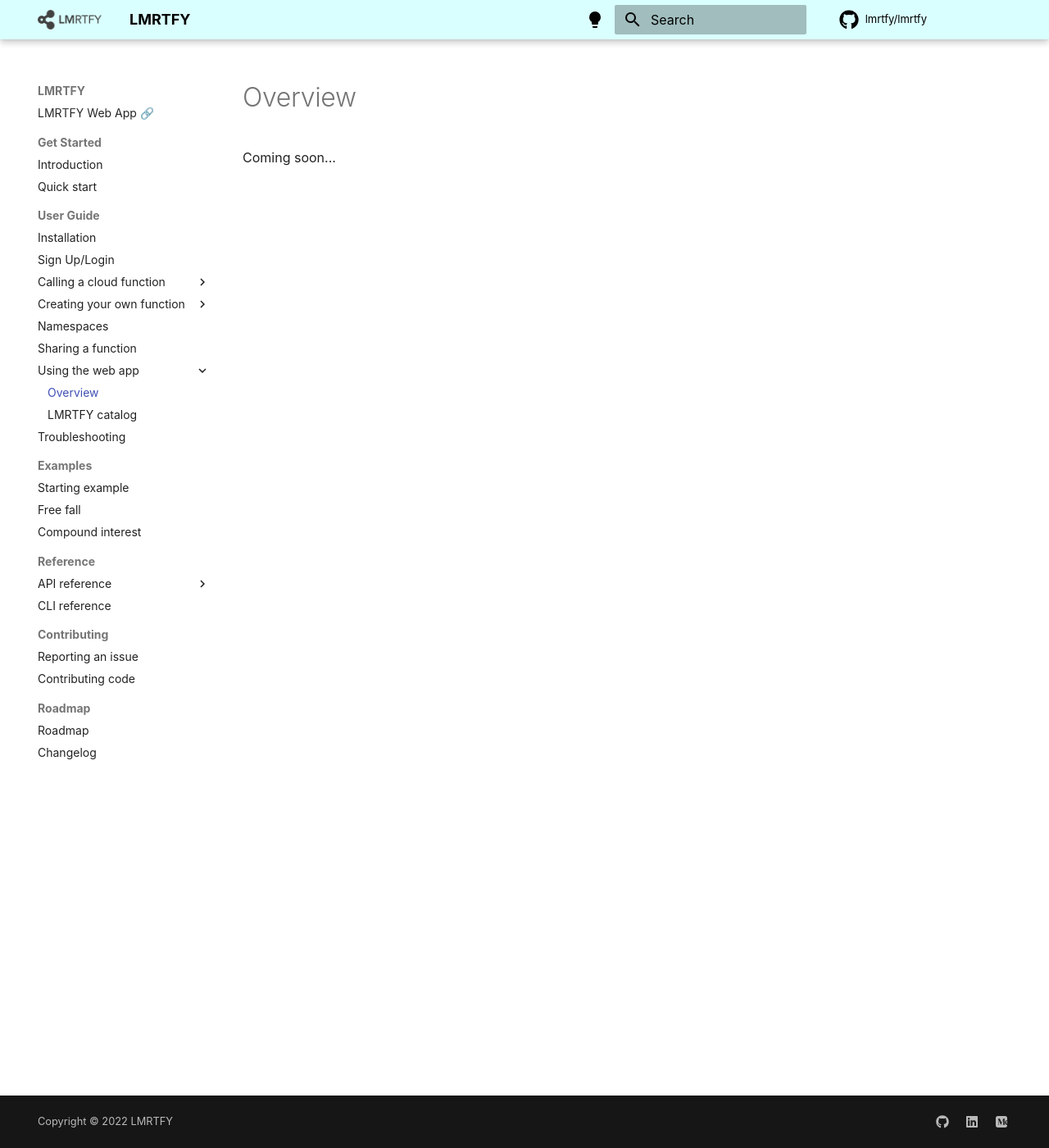
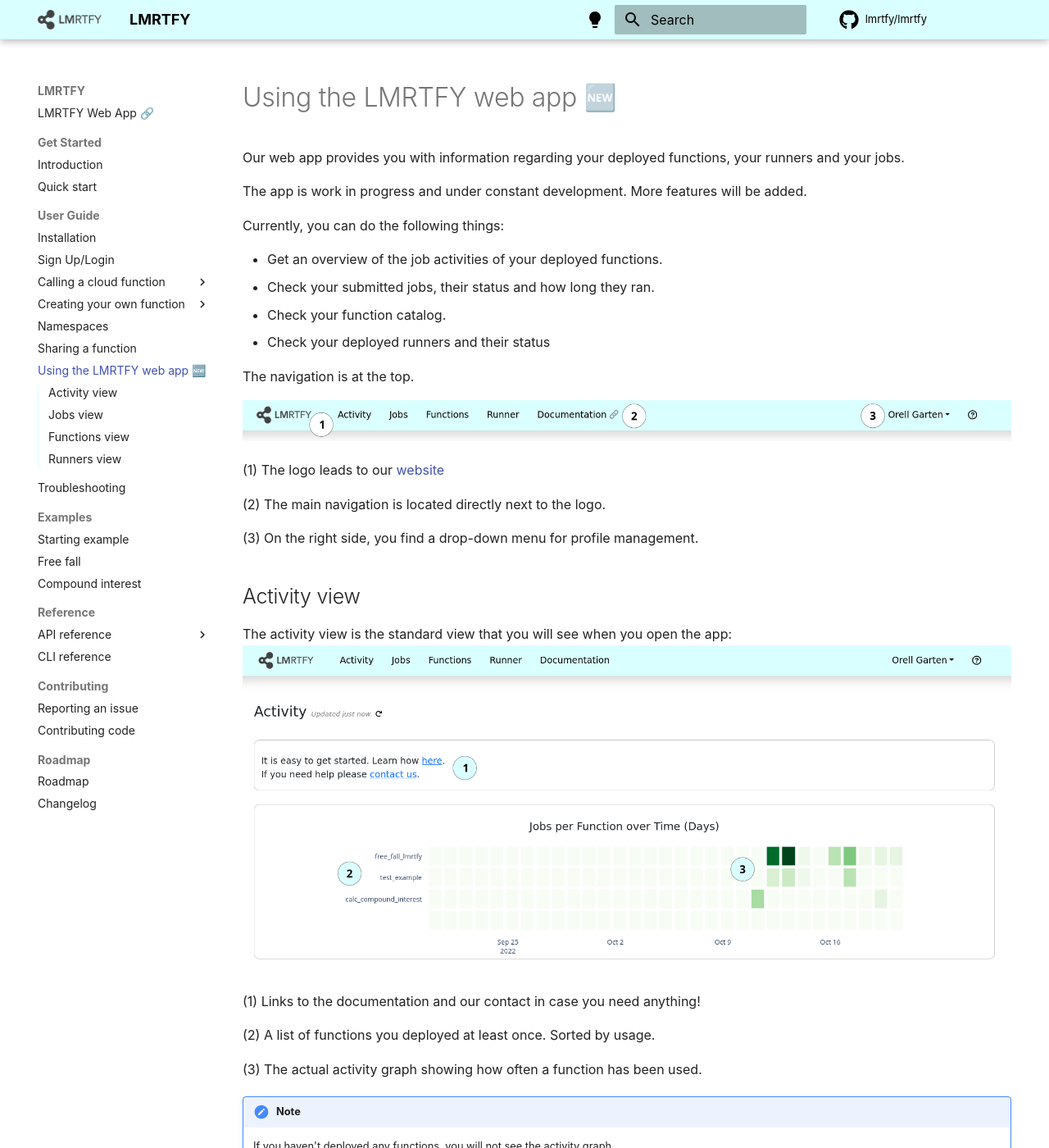
Before and after one commit to lmrtfy/lmrtfy, an MkDocs documentation site: the page built from docs/user_guide/web_app/overview.md, in a window 1280 px wide and 1400 px high. Shown: the whole window at 82% size. Built offline with MkDocs 1.6.1 and Material for MkDocs 9.7.7, drawn with Linux system fonts in a browser that asks for light colours; comment, search, counter and statistics services are not loaded; the version menu is left out; some of the changed text lies outside the part shown.

Commit message:
added web app docs

```diff
--- a/docs/requirements.txt
+++ b/docs/requirements.txt
@@ -28,3 +28,4 @@ six==1.16.0
 urllib3==1.26.12
 verspec==0.1.0
 watchdog==2.1.9
+mkdocs-glightbox==0.3.0
--- a/docs/user_guide/web_app/overview.md
+++ b/docs/user_guide/web_app/overview.md
@@ -1 +1,85 @@
-Coming soon...
+Our web app provides you with information regarding your deployed functions, your runners and
+your jobs.
+
+The app is work in progress and under constant development. More features will be added.
+
+Currently, you can do the following things:
+
+* Get an overview of the job activities of your deployed functions.
+* Check your submitted jobs, their status and how long they ran.
+* Check your function catalog.
+* Check your deployed runners and their status
+
+The navigation is at the top.
+
+![Navigation](../../images/app_nav_annotated.png)
+
+(1) The logo leads to our [website](https://lmrt.fyi)
+
+(2) The main navigation is located directly next to the logo.
+
+(3) On the right side, you find a drop-down menu for profile management.
+
+# Activity view
+The activity view is the standard view that you will see when you open the app:
+![Activity](../../images/app_activity_annotated.png)
+
+
+(1) Links to the documentation and our contact in case you need anything!
+
+(2) A list of functions you deployed at least once. Sorted by usage.
+
+(3) The actual activity graph showing how often a function has been used.
+
+!!! note
+    If you haven't deployed any functions, you will not see the activity graph.
+
+# Jobs view
+The jobs view allows you to see all that you have submitted. You can limit the visible jobs to jobs
+in a certain time frame, and also filter by name and status.
+
+![Jobs](../../images/app_jobs_annotated.png)
+
+(1) Filter jobs by time.
+
+(2) The job ID is always 10 characters long. If you experience any problems with your jobs we will
+always ask for the job ID.
+
+(3) Each job is tied to a specific function name which is displayed in this view.
+
+(4)  The job status is displayed in the last column. If it is `RESULTS_READY` the [results can be
+fetched](../calling_functions/fetch_results.md)
+
+# Functions view
+This view shows all the functions that are available in your catalog. Currently, this serves as
+a view into the catalog, but you cannot share, rename or remove yet.
+
+What you can do, is to check the details of a function. Just click the function and then click on the
+`Details` button.
+
+![Functions](../../images/app_functions_annotated.png)
+
+(1) Function actions. Currently, `Details` works but the others don't.
+
+(2) These are the function names that will be available in your catalog and can be called with that.
+
+(3) The namespaces are currently not displayed correctly.
+
+(4) The profile IDs are 7 characters long and unique for a specific function.
+
+(5) The last columns indicates whether a function has been shared or not. (under construction)
+
+# Runners view
+This view shows all runner that you have ever deployed. Each one has a unique runner ID which was
+bound to a specific function.
+
+You can check the runner status here, which is useful if you deployed on a remote machine.
+
+![Runners](../../images/app_runner_annotated.png)
+
+(1) The unique runner ID for each runner that has been deployed
+
+(2) The function that was served by a specfific runner
+
+(3) Check whether a runner is active or not. If a runner has not been active for more than a few minutes
+it's likely in an erroneous state and should be restarted.
--- a/mkdocs.yml
+++ b/mkdocs.yml
@@ -66,6 +66,8 @@ plugins:
   - search
   - mike
   - tags
+  - glightbox:
+      width: 95%
   - mkdocstrings:
       handlers:
         python:
@@ -129,15 +131,16 @@ nav:
           - Using deploy tokens: "user_guide/creating_functions/deployment_tokens.md"
       - Namespaces: "user_guide/namespaces.md"
       - Sharing a function: "user_guide/sharing/sharing.md"
-      - Using the web app:
-          - Overview: "user_guide/web_app/overview.md"
-          - LMRTFY catalog: "user_guide/web_app/catalog.md"
+      #- Using the web app:
+      - Using the LMRTFY web app 🆕: "user_guide/web_app/overview.md"
+      ##    - LMRTFY catalog: "user_guide/web_app/catalog.md"
       - Troubleshooting: "user_guide/troubleshooting.md"
 
   - Examples:
       - Starting example: 'examples/starting_example.md'
       - Free fall: 'examples/free_fall.md'
       - Compound interest: 'examples/compound_interest.md'
+      #- PMF: "examples/finding_PMF.md"
 
   - Reference:
       - API reference:
```
Also changed, not shown: docs/images/app_activity_annotated.png (added), docs/images/app_functions_annotated.png (added), docs/images/app_jobs_annotated.png (added), docs/images/app_nav_annotated.png (added), docs/images/app_runner_annotated.png (added), 1 other file.
